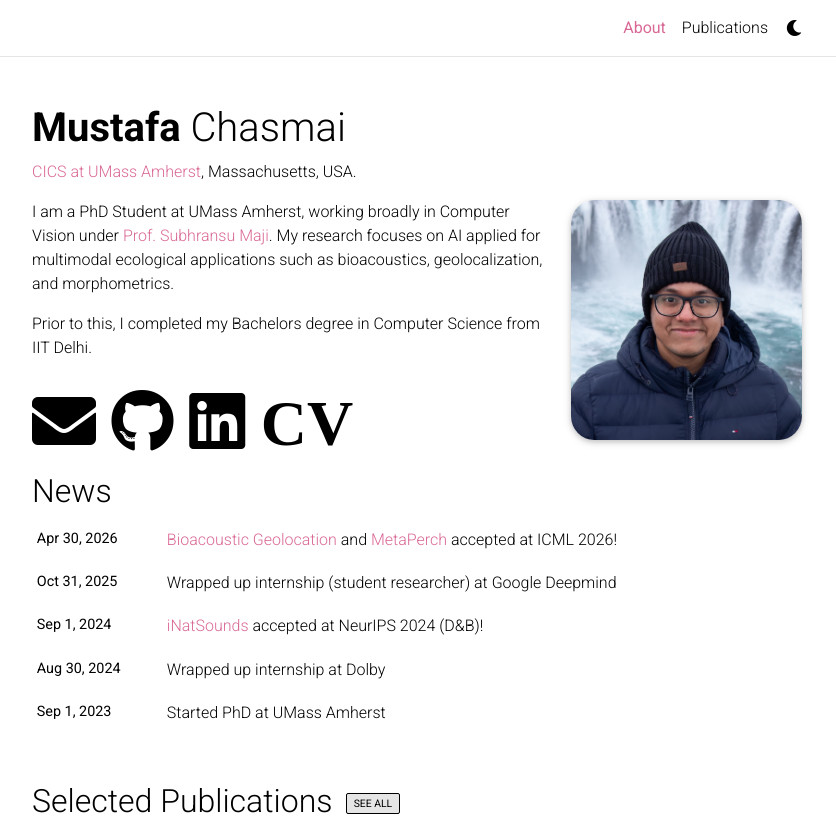
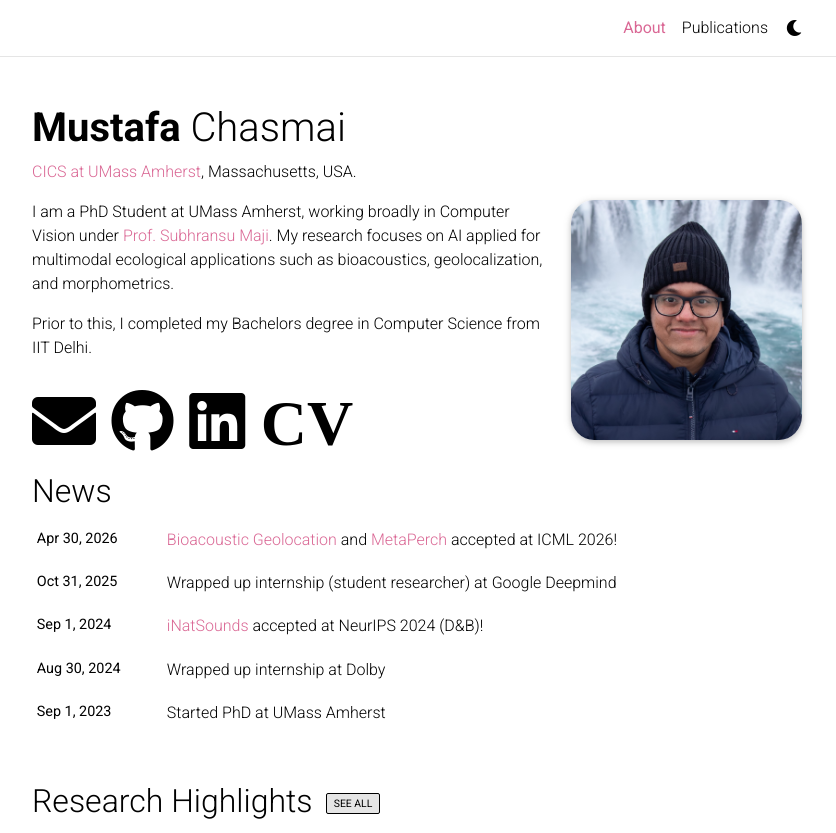
Before and after one commit to mustafa1728/mustafa1728.github.io, a Jekyll site: the page built from _pages/About.md, in a window 1280 px wide and 1007 px high, cut to the strip 0-833 px from the top of the window. Shown: the whole strip, without its empty margins (223-1059 px from the left). Built offline with Jekyll 4.4.1, drawn with Linux system fonts in a browser that asks for light colours; comment, search, counter and statistics services are not loaded; a style sheet for code colours, icons or effects is not loaded.

Commit message:
small tweak

```diff
--- a/_config.yml
+++ b/_config.yml
@@ -241,7 +241,7 @@ scholar:
 
   query: "@*"
 
-filtered_bibtex_keywords: [abbr, abstract, arxiv, bibtex_show, html, pdf, selected, supp, blog, code, poster, slides, website] # Filter out certain bibtex entry keywords used internally from the bib output
+filtered_bibtex_keywords: [abbr, abstract, arxiv, bibtex_show, html, pdf, selected, supp, blog, code, poster, slides, website, preview] # Filter out certain bibtex entry keywords used internally from the bib output
 
 # -----------------------------------------------------------------------------
 # Responsive WebP Images
--- a/_includes/selected_papers.html
+++ b/_includes/selected_papers.html
@@ -1,5 +1,5 @@
 
           <div class="publications">
-            <h2>Selected Publications <a href="/publications/" class="btn btn-sm z-depth-0" role="button">see all</a></h2>
+            <h2>Research Highlights <a href="/publications/" class="btn btn-sm z-depth-0" role="button">see all</a></h2>
             {% bibliography -f papers -q @*[selected=true]* %}
           </div>
```
